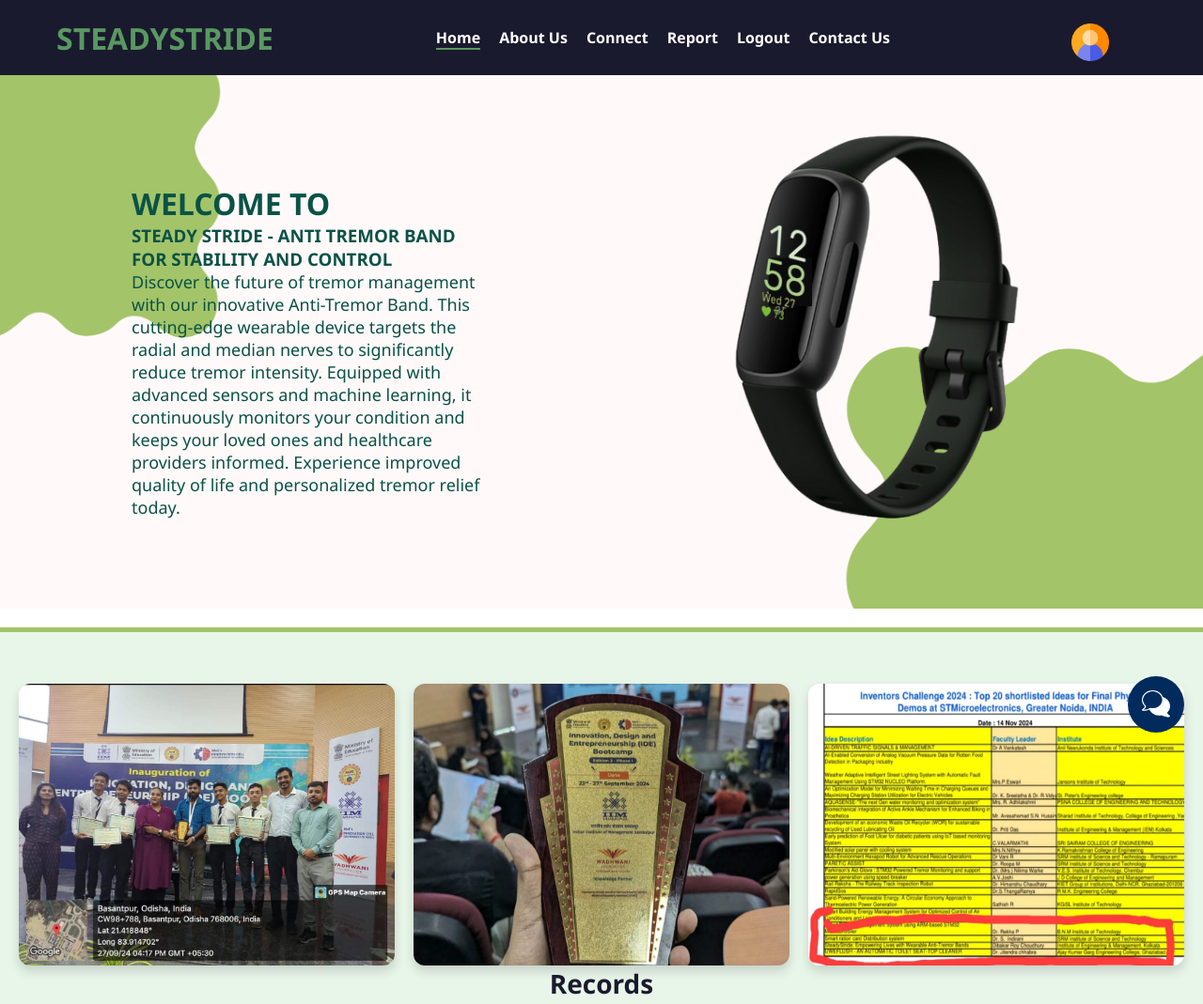
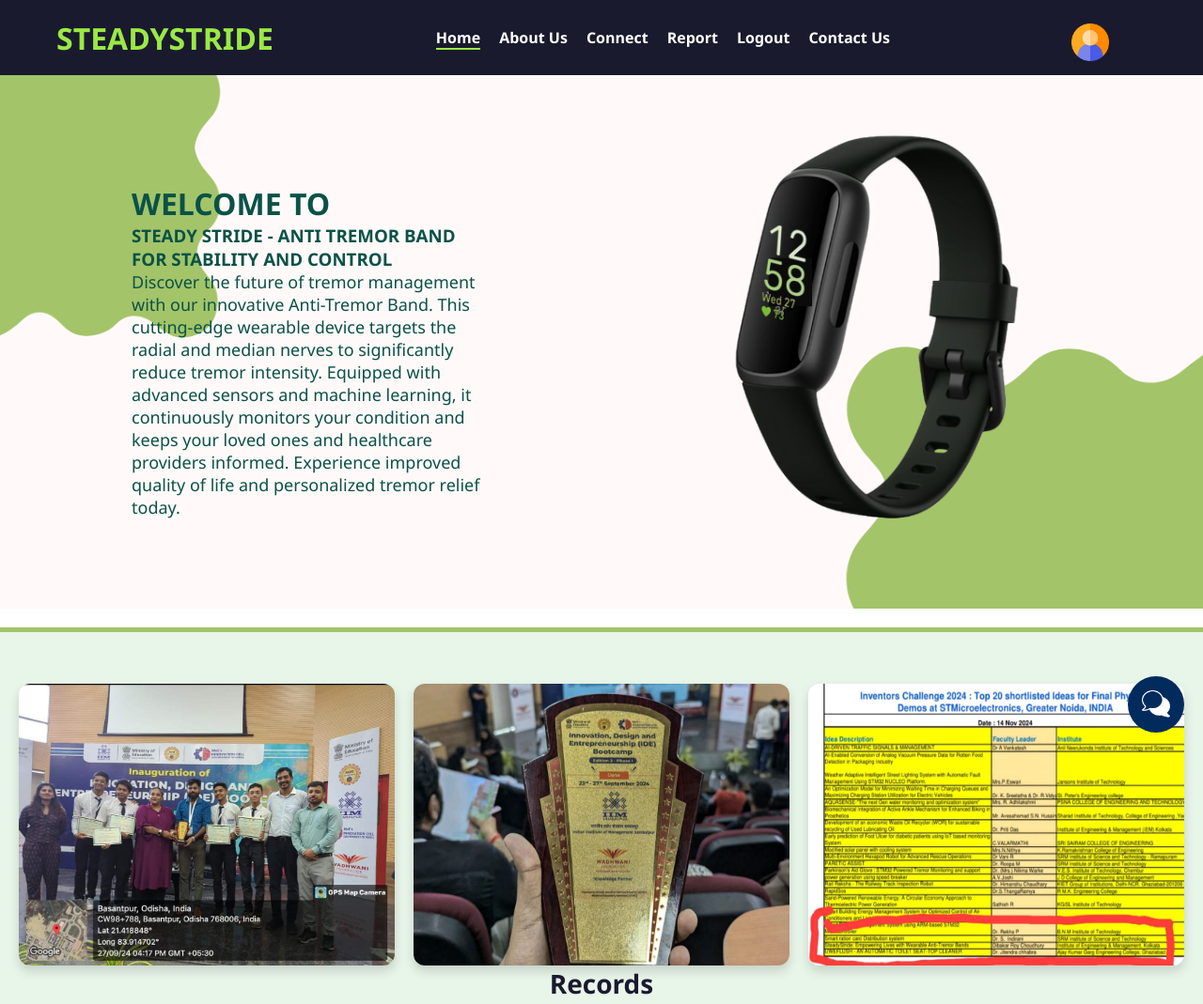
Before and after one commit to debojyoti10CC/prototype1, a website: page d1.html in a window 1280 px wide. Shown: the top 1069 px of the page at 94% size. Drawn offline with Linux system fonts and the light colour scheme.

Commit message:
finally modified

```diff
--- a/connect.css
+++ b/connect.css
@@ -29,7 +29,7 @@
 
     .navbar-brand {
         font-size: 2rem;
-        color: #599862;;
+        color: #9ae945;;
     }
 
     .navbar-menu {
@@ -45,7 +45,7 @@
     }
 
     .navbar-menu li a.active {
-        border-bottom: 2.5px solid #599862;;
+        border-bottom: 2.5px solid #9ae945;;
     }
 
     .navbar-user {
--- a/contact.css
+++ b/contact.css
@@ -103,7 +103,7 @@ ul li {
 
 .navbar-brand {
     font-size: 2rem;
-    color: #599862;;
+    color: #9ae945;;
     margin-top: -10px;
 }
 
@@ -122,7 +122,7 @@ ul li {
 }
 
 .navbar-menu li a.active {
-    border-bottom: 2.5px solid #599862;;
+    border-bottom: 2.5px solid #9ae945;;
 }
 
 .navbar-user {
--- a/d1.css
+++ b/d1.css
@@ -30,7 +30,7 @@
 
 .navbar-brand {
     font-size: 2rem;
-    color: #599862;
+    color: #9ae945;
 
 
 }
@@ -48,7 +48,7 @@
 }
 
 .navbar-menu li a.active {
-    border-bottom: 2.5px solid #599862;;
+    border-bottom: 2.5px solid #9ae945;;
 }
 
 .navbar-user {
```
